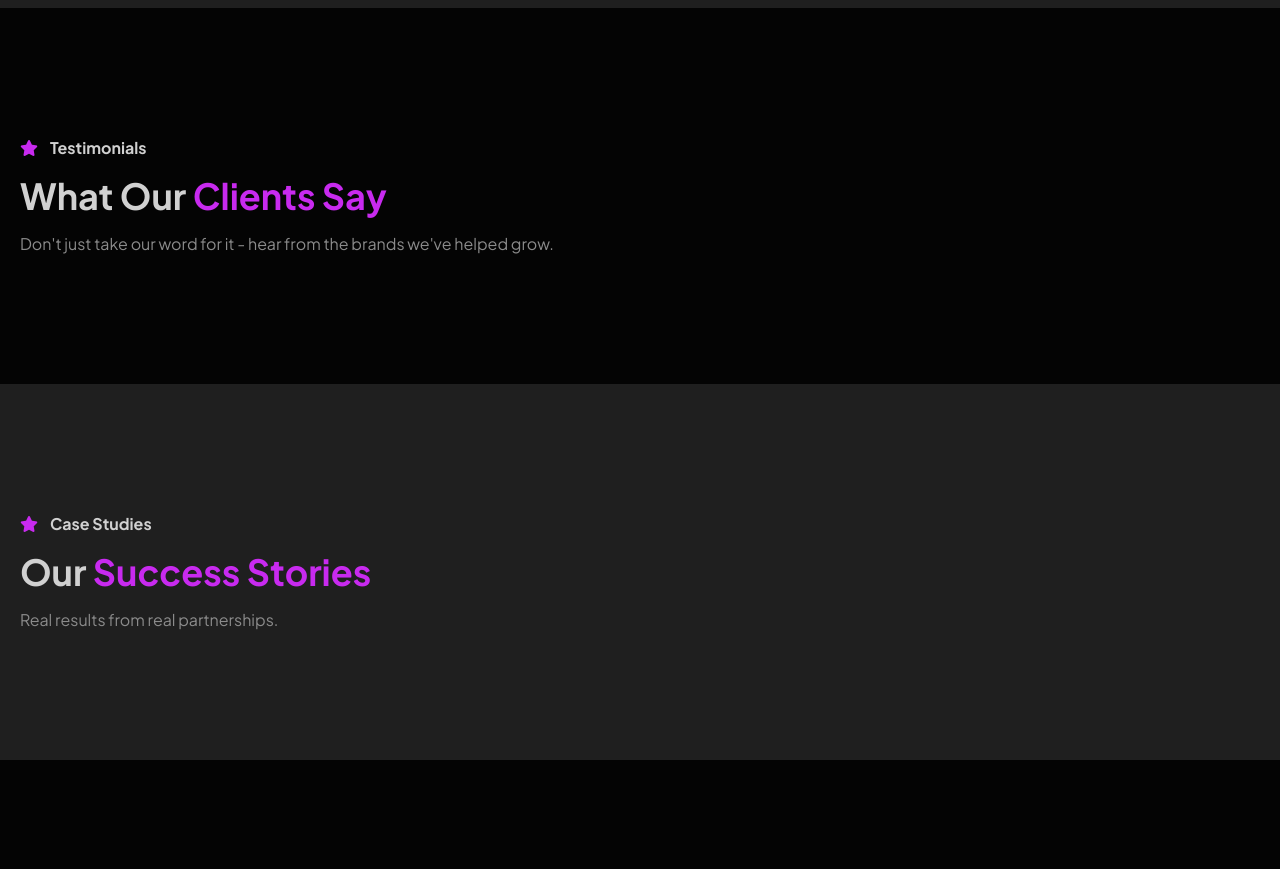
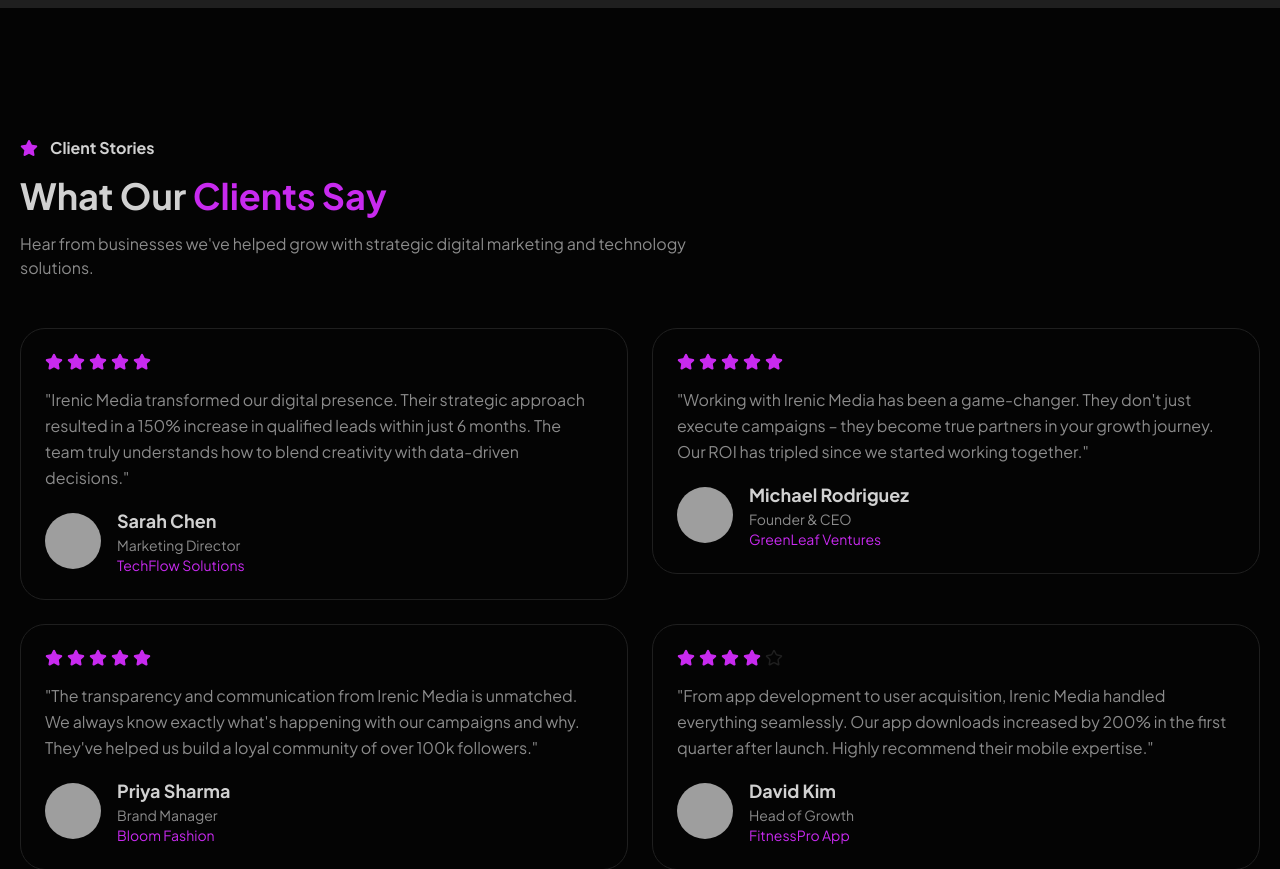
Before and after one commit to Trigger2696/irenicmedia, a Next.js app in the folder irenic-media-new/: page / in a window 1280 px wide. Shown: the part 3480-4349 px from the top of the page. Built offline with nearby package versions, Linux system fonts and the light colour scheme; grey boxes are pictures that could not be loaded.

Commit message:
feat(04-03): integrate Testimonials and CaseStudies into main page
- Add imports for Testimonials and CaseStudies components
- Replace placeholder sections with actual components
- Section order: WhyUs -> Testimonials -> CaseStudies -> Pricing -> Contact

```diff
--- a/irenic-media-new/app/page.tsx
+++ b/irenic-media-new/app/page.tsx
@@ -4,6 +4,8 @@ import Hero from '@/components/Hero/Hero'
 import Services from '@/components/Services/Services'
 import About from '@/components/About/About'
 import WhyUs from '@/components/WhyUs/WhyUs'
+import Testimonials from '@/components/Testimonials/Testimonials'
+import CaseStudies from '@/components/CaseStudies/CaseStudies'
 
 export default function Home() {
   return (
@@ -26,36 +28,10 @@ export default function Home() {
       <WhyUs />
 
       {/* Testimonials Section */}
-      <section id="testimonials" className="section" style={{ scrollMarginTop: '100px' }}>
-        <div className="hero-container">
-          <div className="flex items-center gap-3 mb-4">
-            <i className="fa-solid fa-star text-accent"></i>
-            <span className="text-primary font-bold">Testimonials</span>
-          </div>
-          <h2 className="text-3xl md:text-4xl font-bold text-primary">
-            What Our <span className="accent-color">Clients Say</span>
-          </h2>
-          <p className="text-[var(--text-color)] mt-4 max-w-2xl">
-            Don't just take our word for it - hear from the brands we've helped grow.
-          </p>
-        </div>
-      </section>
+      <Testimonials />
 
       {/* Case Studies Section */}
-      <section id="case-studies" className="section bg-[var(--accent-color-3)]" style={{ scrollMarginTop: '100px' }}>
-        <div className="hero-container">
-          <div className="flex items-center gap-3 mb-4">
-            <i className="fa-solid fa-star text-accent"></i>
-            <span className="text-primary font-bold">Case Studies</span>
-          </div>
-          <h2 className="text-3xl md:text-4xl font-bold text-primary">
-            Our <span className="accent-color">Success Stories</span>
-          </h2>
-          <p className="text-[var(--text-color)] mt-4 max-w-2xl">
-            Real results from real partnerships.
-          </p>
-        </div>
-      </section>
+      <CaseStudies />
 
       {/* Pricing Section */}
       <section id="pricing" className="section" style={{ scrollMarginTop: '100px' }}>
```
